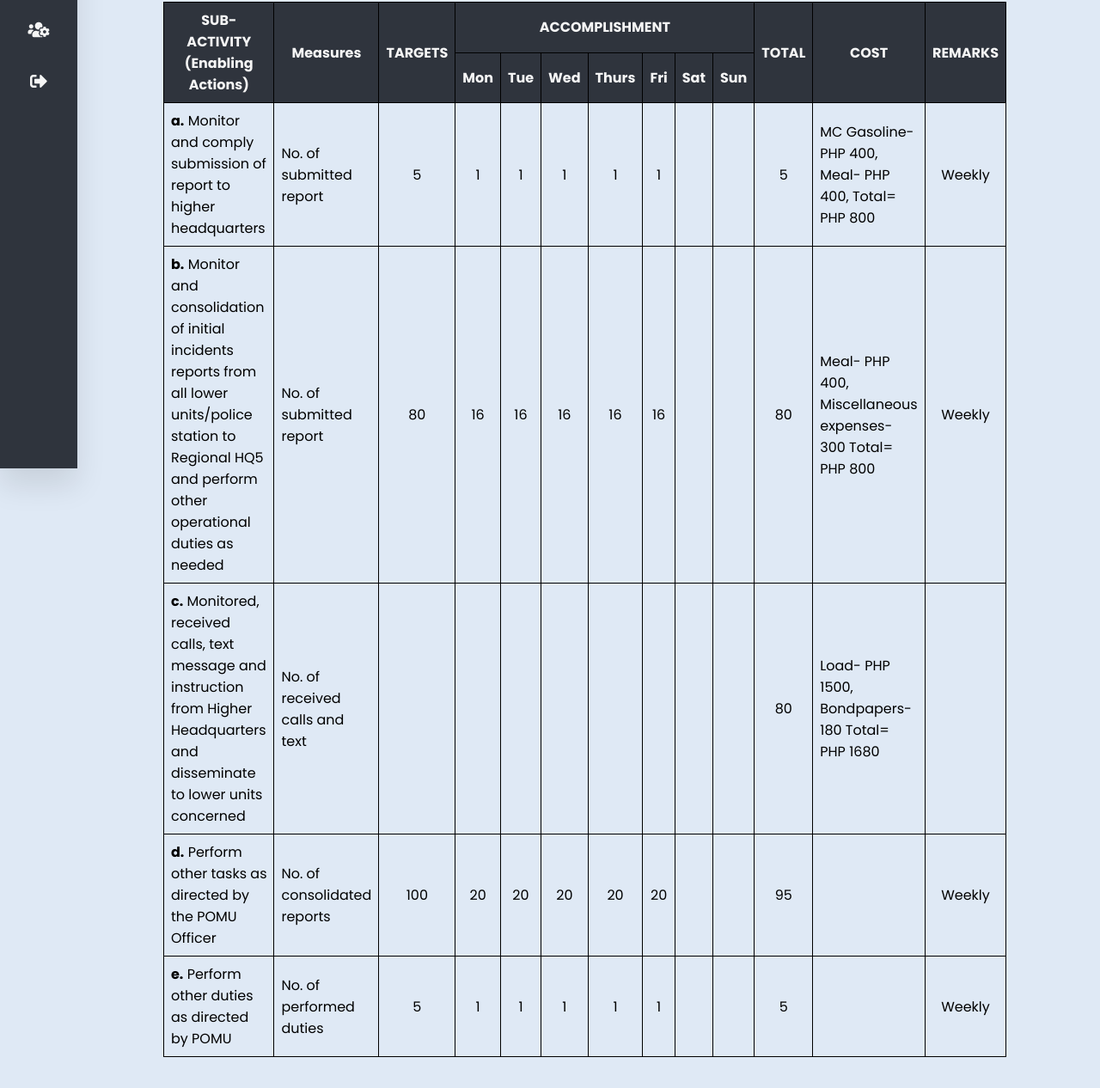
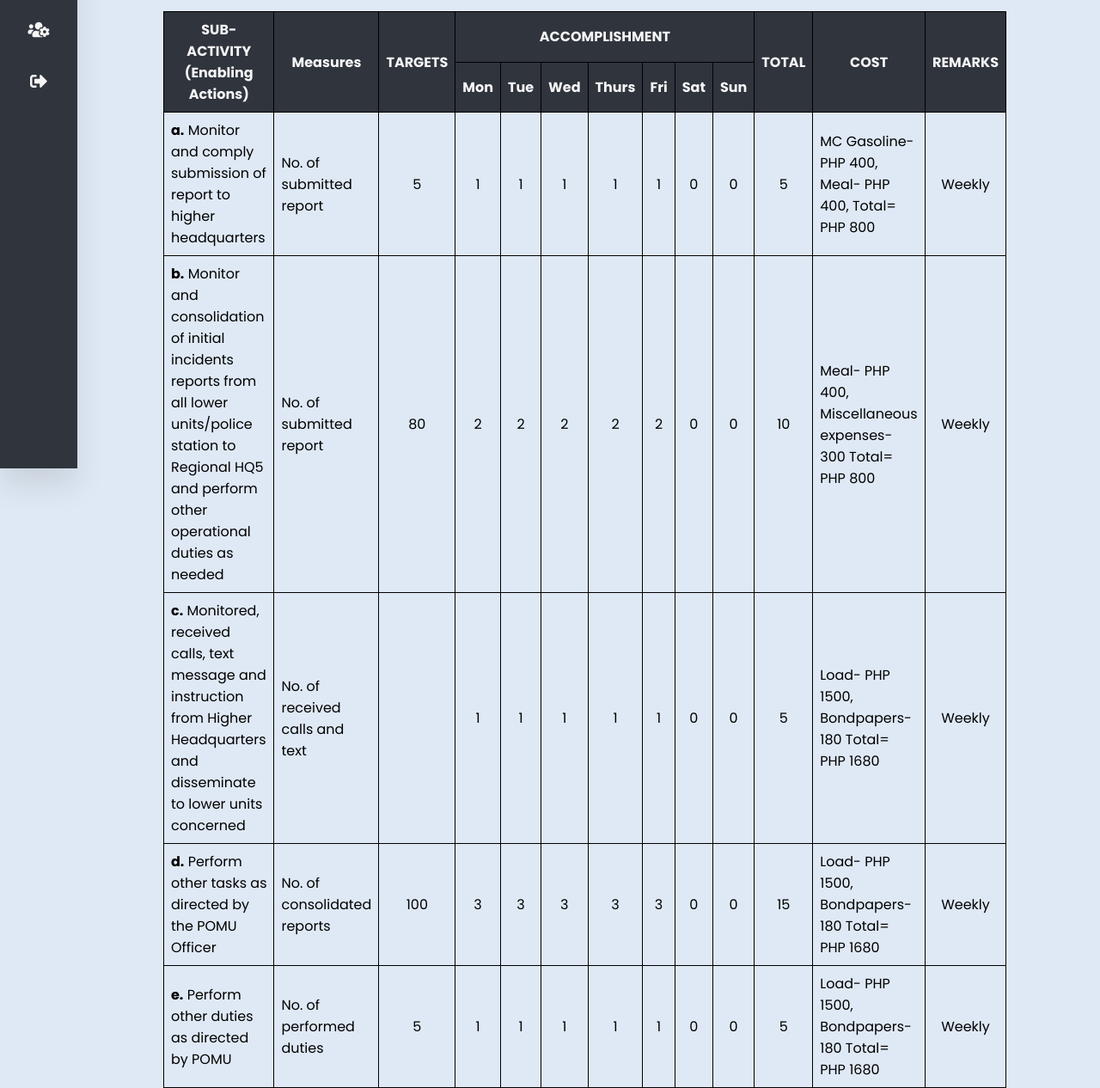
Before and after one commit to noreenswan10/police_scorecard_management_system, a plain HTML site: page psms_user/IndividualScorecard.html in a window 1280 px wide. Shown: the part 255-1521 px from the top of the page at 86% size. Before the commit the page ends 1485 px from the top, so only its background shows below. Drawn offline with Linux system fonts and the light colour scheme.

Commit message:
Update
Update today...

```diff
--- a/psms_user/IndividualScorecard.html
+++ b/psms_user/IndividualScorecard.html
@@ -1,12 +1,10 @@
-<span style="font-family: verdana, geneva, sans-serif;">
 <!DOCTYPE html>
 <html lang="en">
 
 <head>
   <meta charset="UTF-8" />
-    <title>Individual Scorecard- PSMS</title>
+  <title>Individual Scorecard - PSMS</title>
   <link rel="stylesheet" href="css/IndividualScorecard.css" />
-    <!-- Font Awesome Cdn Link -->
   <link rel="stylesheet" href="https://cdnjs.cloudflare.com/ajax/libs/font-awesome/5.15.4/css/all.min.css" />
 </head>
 
@@ -14,35 +12,45 @@
   <div class="container">
     <nav class="sidebar collapsed">
       <div class="logo">
-          <img src="img/bppol-logo.png" alt="LOGO">
+        <img src="img/bppol-logo.png" alt="LOGO" />
         <span class="title">PSMS</span>
       </div>
       <ul>
-          <li><a href="index.html">
+        <li>
+          <a href="index.html">
             <i class="fas fa-home"></i>
             <span class="nav-item">Home</span>
             <span class="tooltip">Home</span>
-            </a></li>
-          <li><a href="IndividualScorecard.html">
+          </a>
+        </li>
+        <li>
+          <a href="IndividualScorecard.html">
             <i class="fas fa-clipboard"></i>
             <span class="nav-item">Individual Scorecard</span>
             <span class="tooltip">Individual Scorecard</span>
-            </a></li>
-          <li><a href="HistoryScorecard.html">
+          </a>
+        </li>
+        <li>
+          <a href="HistoryScorecard.html">
             <i class="fas fa-history"></i>
             <span class="nav-item">History of Scorecard</span>
             <span class="tooltip">History of Scorecard</span>
-            </a></li>
-          <li><a href="AccountManagement.html">
+          </a>
+        </li>
+        <li>
+          <a href="AccountManagement.html">
             <i class="fas fa-users-cog"></i>
             <span class="nav-item">Account Management</span>
             <span class="tooltip">Account Management</span>
-            </a></li>
-          <li><a href="#" class="logout">
+          </a>
+        </li>
+        <li>
+          <a href="#" class="logout">
             <i class="fas fa-sign-out-alt"></i>
             <span class="nav-item">Log out</span>
             <span class="tooltip">Log out</span>
-            </a></li>
+          </a>
+        </li>
       </ul>
     </nav>
     <div class="sec">
@@ -58,17 +66,16 @@
         <div class="scorecard-title">
           <h1>INDIVIDUAL SCORECARD</h1>
         </div>
-          <div class="scorecard-header">
-            <!-- Need data -->
-            <p>Rank/Name: <strong>PCPL MA. ROMALYN J. GOMEZ</strong></p>
-            <p>Position: <strong>PTOC, PNCO, POMU</strong></p>
-            <p>Period Covered: <strong>November 1-7, 2024</strong></p>
+        <div class="scorecard-header" id="scorecard-header">
+          <!-- Dynamic data will be injected here -->
         </div>
         <div class="scorecard-table">
           <table>
             <thead>
               <tr>
-                  <th rowspan="2">SUB-ACTIVITY<br>&lpar;Enabling Actions&rpar;</th>
+                <th rowspan="2">
+                  SUB-ACTIVITY<br />&lpar;Enabling Actions&rpar;
+                </th>
                 <th rowspan="2">Measures</th>
                 <th rowspan="2">TARGETS</th>
                 <th colspan="7">ACCOMPLISHMENT</th>
@@ -86,97 +93,114 @@
                 <th>Sun</th>
               </tr>
             </thead>
-              <tbody>
-                <!-- Need data and there will be operations here,
-                 where the sum of Mon-Sun is the TOTAL column-->
-                <tr>
-                  <td><strong>a.</strong> Monitor and comply submission of report to higher headquarters</td>
-                  <td>No. of submitted report</td>
-                  <td style="text-align: center;">5</td>
-                  <td style="text-align: center;">1</td>
-                  <td style="text-align: center;">1</td>
-                  <td style="text-align: center;">1</td>
-                  <td style="text-align: center;">1</td>
-                  <td style="text-align: center;">1</td>
-                  <td style="text-align: center;"></td>
-                  <td style="text-align: center;"></td>
-                  <td style="text-align: center;">5</td>
-                  <td>MC Gasoline- PHP 400, Meal- PHP 400, Total= PHP 800</td>
-                  <td style="text-align: center;">Weekly</td>
-                </tr>
-                <tr>
-                  <td><strong>b.</strong> Monitor and consolidation of initial incidents reports from all lower units/police station to
-                    Regional HQ5 and perform other operational duties as needed</td>
-                  <td>No. of submitted report</td>
-                  <td style="text-align: center;">80</td>
-                  <td style="text-align: center;">16</td>
-                  <td style="text-align: center;">16</td>
-                  <td style="text-align: center;">16</td>
-                  <td style="text-align: center;">16</td>
-                  <td style="text-align: center;">16</td>
-                  <td style="text-align: center;"></td>
-                  <td style="text-align: center;"></td>
-                  <td style="text-align: center;">80</td>
-                  <td>Meal- PHP 400, Miscellaneous expenses- 300 Total= PHP 800</td>
-                  <td style="text-align: center;">Weekly</td>
-                </tr>
-                <tr>
-                  <td><strong>c.</strong> Monitored, received calls, text message and instruction from
-                    Higher Headquarters and disseminate to lower units concerned</td>
-                  <td>No. of received calls and text</td>
-                  <td style="text-align: center;"></td>
-                  <td style="text-align: center;"></td>
-                  <td style="text-align: center;"></td>
-                  <td style="text-align: center;"></td>
-                  <td style="text-align: center;"></td>
-                  <td style="text-align: center;"></td>
-                  <td style="text-align: center;"></td>
-                  <td style="text-align: center;"></td>
-                  <td style="text-align: center;">80</td>
-                  <td>Load- PHP 1500, Bondpapers- 180 Total= PHP 1680</td>
-                  <td style="text-align: center;"></td>
-                </tr>
-                <tr>
-                  <td><strong>d.</strong> Perform other tasks as directed by the POMU Officer</td>
-                  <td>No. of consolidated reports</td>
-                  <td style="text-align: center;">100</td>
-                  <td style="text-align: center;">20</td>
-                  <td style="text-align: center;">20</td>
-                  <td style="text-align: center;">20</td>
-                  <td style="text-align: center;">20</td>
-                  <td style="text-align: center;">20</td>
-                  <td style="text-align: center;"></td>
-                  <td style="text-align: center;"></td>
-                  <td style="text-align: center;">95</td>
-                  <td></td>
-                  <td style="text-align: center;">Weekly</td>
-                </tr>
-                <tr>
-                  <td><strong>e.</strong> Perform other duties as directed by POMU</td>
-                  <td>No. of performed duties</td>
-                  <td style="text-align: center;">5</td>
-                  <td style="text-align: center;">1</td>
-                  <td style="text-align: center;">1</td>
-                  <td style="text-align: center;">1</td>
-                  <td style="text-align: center;">1</td>
-                  <td style="text-align: center;">1</td>
-                  <td style="text-align: center;"></td>
-                  <td style="text-align: center;"></td>
-                  <td style="text-align: center;">5</td>
-                  <td></td>
-                  <td style="text-align: center;">Weekly</td>
-                </tr>
+            <tbody id="scorecard-body">
+              <!-- Dynamic rows will be injected here -->
             </tbody>
           </table>
         </div>
       </div>
     </div>
   </div>
+
   <script>
-      document.getElementById('toggle-button').addEventListener('click', function () {
-        document.querySelector('.sidebar').classList.toggle('collapsed');
+    document
+      .getElementById("toggle-button")
+      .addEventListener("click", function () {
+        document.querySelector(".sidebar").classList.toggle("collapsed");
       });
 
+    // Fetch JSON data from the file
+    fetch("data/IndividualScorecard.json")
+      .then((response) => {
+        if (!response.ok) {
+          throw new Error("Network response was not ok");
+        }
+        return response.json();
+      })
+      .then((data) => {
+        const scorecardHeader = document.getElementById("scorecard-header");
+        const scorecardBody = document.getElementById("scorecard-body");
+
+        // Display header information
+        const item = data.data[0];
+        scorecardHeader.innerHTML = `
+                <p>Rank/Name: <strong>${item.rank}</strong></p>
+                <p>Position: <strong>${item.position}</strong></p>
+                <p>Period Covered: <strong>${item.date}</strong></p>
+            `;
+
+        // Define activities and their respective measures
+        const activities = [
+          {
+            key: "a",
+            activity:
+              "Monitor and comply submission of report to higher headquarters",
+            measure: "No. of submitted report",
+            targets: 5,
+          },
+          {
+            key: "b",
+            activity:
+              "Monitor and consolidation of initial incidents reports from all lower units/police station to Regional HQ5 and perform other operational duties as needed",
+            measure: "No. of submitted report",
+            targets: 80,
+          },
+          {
+            key: "c",
+            activity:
+              "Monitored, received calls, text message and instruction from Higher Headquarters and disseminate to lower units concerned",
+            measure: "No. of received calls and text",
+            targets: "",
+          },
+          {
+            key: "d",
+            activity: "Perform other tasks as directed by the POMU Officer",
+            measure: "No. of consolidated reports",
+            targets: 100,
+          },
+          {
+            key: "e",
+            activity: "Perform other duties as directed by POMU",
+            measure: "No. of performed duties",
+            targets: 5,
+          },
+        ];
+
+        // Fill the table rows with data
+        activities.forEach((activity) => {
+          //This is to calculate for the value of the total column
+          const mon = item.mon[0][activity.key];
+          const tue = item.tue[0][activity.key];
+          const wed = item.wed[0][activity.key];
+          const thu = item.thu[0][activity.key];
+          const fri = item.fri[0][activity.key];
+          const sat = item.sat[0][activity.key];
+          const sun = item.sun[0][activity.key];
+
+          const total = mon + tue + wed + thu + fri + sat + sun;
+          const row = `
+                    <tr>
+                        <td><strong>${activity.key}.</strong> ${activity.activity}</td>
+                        <td>${activity.measure}</td>
+                        <td style="text-align: center;">${activity.targets}</td>
+                        <td style="text-align: center;">${item.mon[0][activity.key]}</td>
+                        <td style="text-align: center;">${item.tue[0][activity.key]}</td>
+                        <td style="text-align: center;">${item.wed[0][activity.key]}</td>
+                        <td style="text-align: center;">${item.thu[0][activity.key]}</td>
+                        <td style="text-align: center;">${item.fri[0][activity.key]}</td>
+                        <td style="text-align: center;">${item.sat[0][activity.key]}</td>
+                        <td style="text-align: center;">${item.sun[0][activity.key]}</td>
+                        <td style="text-align: center;">${total}</td>
+                        <td>${item.costs[0][activity.key]}</td>
+                        <td style="text-align: center;">Weekly</td>
+                    </tr>
+                `;
+          scorecardBody.innerHTML += row;
+        });
+      })
+      .catch((error) => {
+        console.error("There was a problem with the fetch operation:", error);
+      });
   </script>
 </body>
 
--- /dev/null
+++ b/psms_user/data/IndividualScorecard.json
@@ -0,0 +1,81 @@
+{
+    "data": [
+      {
+        "rank": "PSSg John Doe",
+        "position": "Police Staff Sergeant",
+        "date": "November 13-20, 2024",
+        "mon": [
+          {
+            "a": 1,
+            "b": 2,
+            "c": 1,
+            "d": 3,
+            "e": 1
+          }
+        ],
+        "tue": [
+          {
+            "a": 1,
+            "b": 2,
+            "c": 1,
+            "d": 3,
+            "e": 1
+          }
+        ],
+        "wed": [
+          {
+            "a": 1,
+            "b": 2,
+            "c": 1,
+            "d": 3,
+            "e": 1
+          }
+        ],
+        "thu": [
+          {
+            "a": 1,
+            "b": 2,
+            "c": 1,
+            "d": 3,
+            "e": 1
+          }
+        ],
+        "fri": [
+          {
+            "a": 1,
+            "b": 2,
+            "c": 1,
+            "d": 3,
+            "e": 1
+          }
+        ],
+        "sat": [
+          {
+            "a": 0,
+            "b": 0,
+            "c": 0,
+            "d": 0,
+            "e": 0
+          }
+        ],
+        "sun": [
+          {
+            "a": 0,
+            "b": 0,
+            "c": 0,
+            "d": 0,
+            "e": 0
+          }
+        ],
+        "costs": [
+          {
+            "a": "MC Gasoline- PHP 400, Meal- PHP 400, Total= PHP 800",
+            "b": "Meal- PHP 400, Miscellaneous expenses- 300 Total= PHP 800",
+            "c": "Load- PHP 1500, Bondpapers- 180 Total= PHP 1680",
+            "d": "Load- PHP 1500, Bondpapers- 180 Total= PHP 1680",
+            "e": "Load- PHP 1500, Bondpapers- 180 Total= PHP 1680"
+          }
+        ]
+      }
+    ]
+    }
```
Also changed, not shown: psms_user/HistoryScorecard.html (+43 -25 lines), psms_user/ScorecardHistoryRedirect.html (+51 -15 lines), psms_user/data/ScorecardHistory.json (+162 -0 lines), psms_user/index.html (+3 -3 lines). Lines whose indentation alone changed are shown as unchanged.
